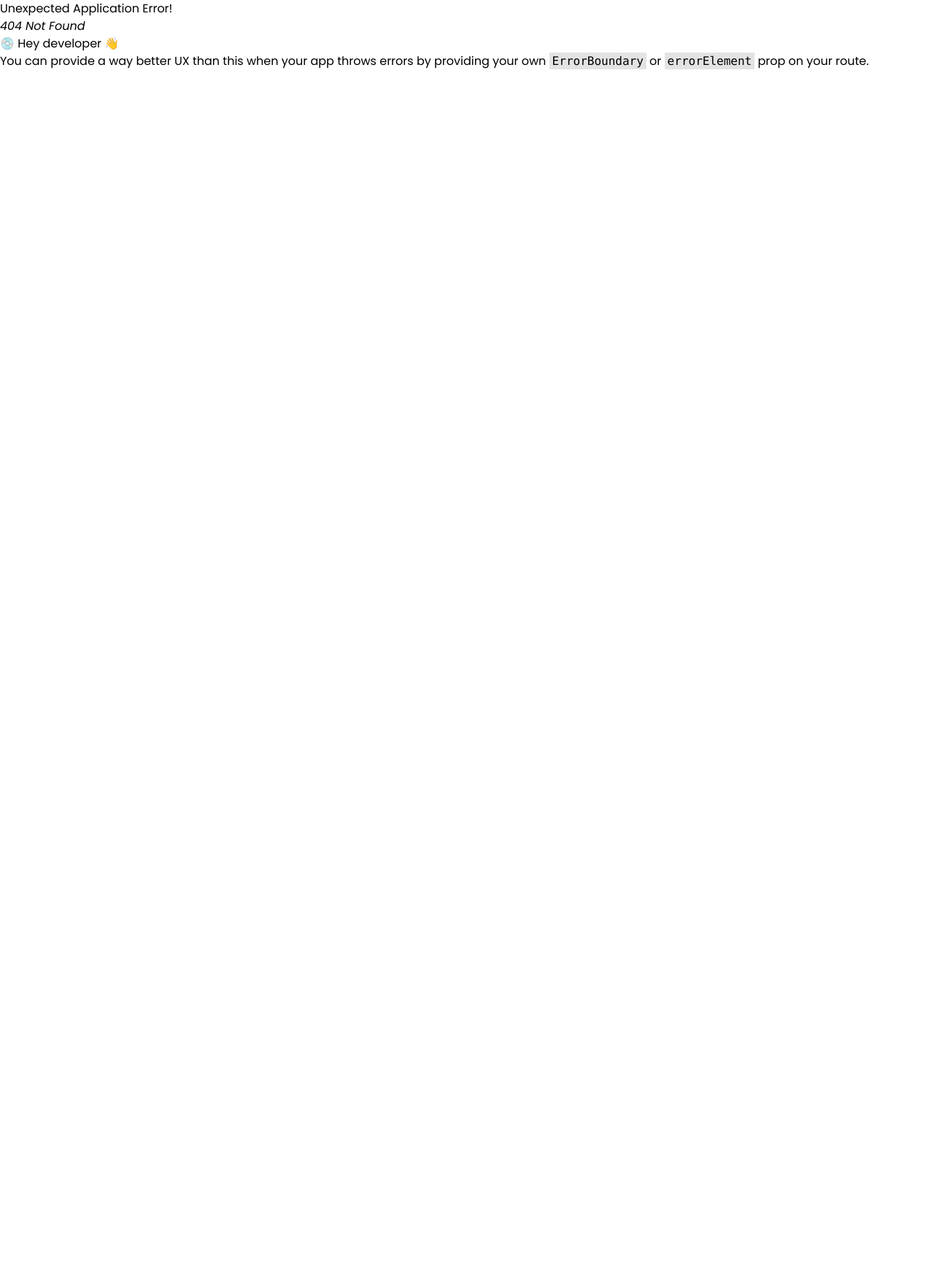
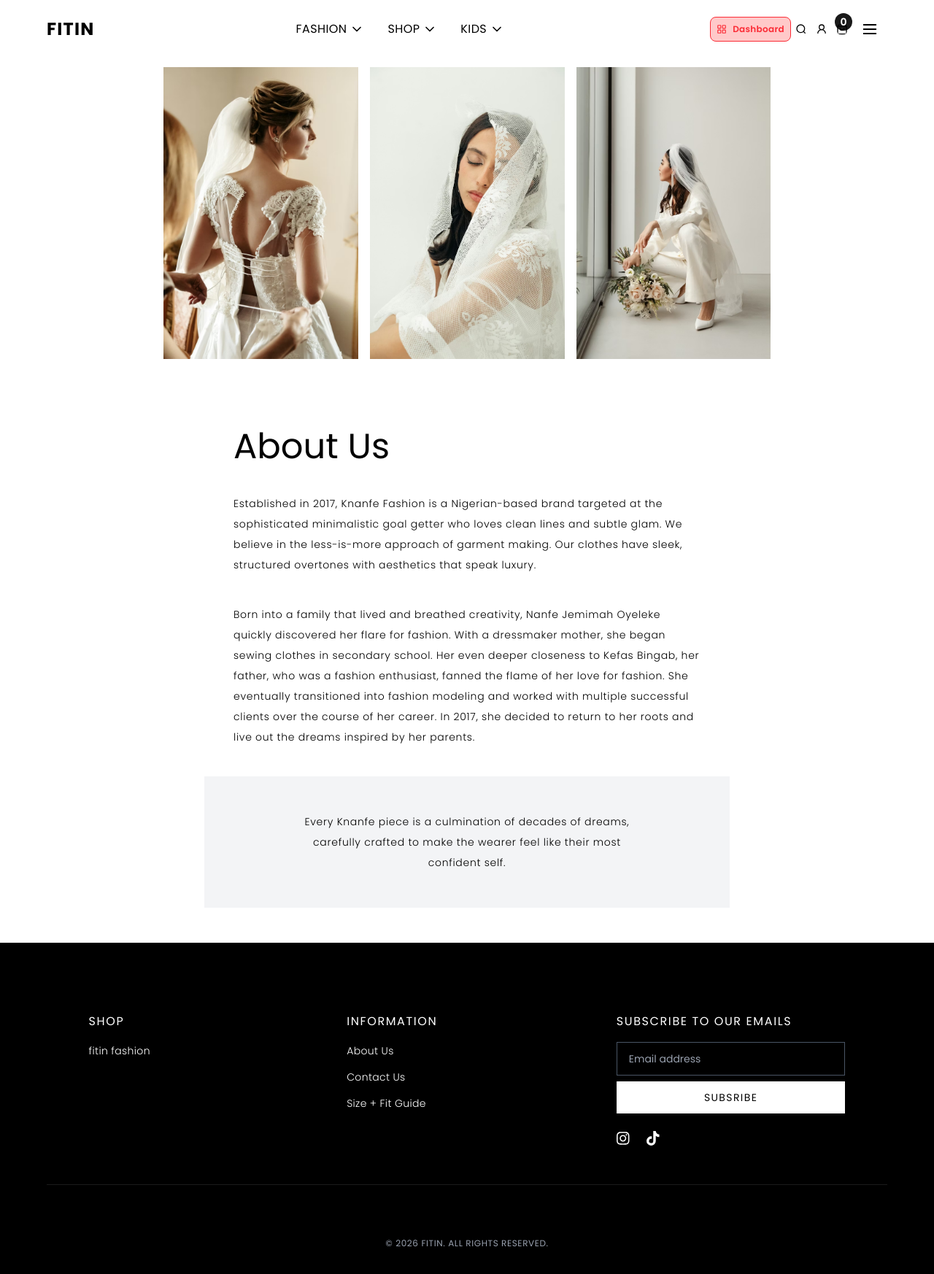
Before and after one commit to Udeme01/fitin_brand, a React (Vite) app: page /about in a window 1280 px wide. Before the commit this address had no page. Shown: the top 1746 px of the page at 73% size. Before the commit the page ends 800 px from the top, so only its background shows below. Built offline with nearby package versions, Linux system fonts and the light colour scheme.

Commit message:
completed the about page ui

```diff
--- a/src/App.jsx
+++ b/src/App.jsx
@@ -2,6 +2,7 @@ import React from "react";
 import { createBrowserRouter, RouterProvider } from "react-router-dom";
 import RootLayout from "./pages/RootLayout";
 import Homepage from "./pages/Homepage";
+import AboutUs from "./pages/AboutUs";
 
 const App = () => {
   const router = createBrowserRouter([
@@ -12,6 +13,10 @@ const App = () => {
         {
           index: true,
           element: <Homepage />,
+        },
+        {
+          path: "about",
+          element: <AboutUs />,
         },
       ],
     },
--- /dev/null
+++ b/src/components/common/ScrollToTop.jsx
@@ -0,0 +1,14 @@
+import { useEffect } from "react";
+import { useLocation } from "react-router-dom";
+
+const ScrollToTop = () => {
+  const { pathname } = useLocation();
+
+  useEffect(() => {
+    window.scrollTo(0, 0);
+  }, [pathname]);
+
+  return null;
+};
+
+export default ScrollToTop;
--- /dev/null
+++ b/src/components/home/Kids.jsx
@@ -0,0 +1,11 @@
+import React from 'react'
+
+const Kids = () => {
+  return (
+    <div>
+
+    </div>
+  )
+}
+
+export default Kids
--- a/src/components/layout/Footer.jsx
+++ b/src/components/layout/Footer.jsx
@@ -2,12 +2,46 @@ import React from "react";
 import { NavLink } from "react-router-dom";
 import Typography from "../ui/Typography";
 import { FontAwesomeIcon } from "@fortawesome/react-fontawesome";
-import { faInstagram, faTiktok } from "@fortawesome/free-brands-svg-icons";
 import Button from "../ui/Button";
 import { footerdata, socialicons } from "../../data/footerdata";
+import Input from "../ui/Input";
+import { Formik, Form } from "formik";
+import { newsletterSchema } from "../../utils/validationSchemas";
 
 const Footer = () => {
   const currentYear = new Date().getFullYear();
+
+  const handleNewsletterSubmit = (values, { setSubmitting, resetForm }) => {
+    setTimeout(() => {
+      console.log("Subscribed email:", values.email);
+      alert(`Thank you for subscribing with ${values.email}!`);
+      resetForm();
+      setSubmitting(false);
+    }, 1000);
+  };
+
+  //   const handleNewsletterSubmit = async (values, { setSubmitting, resetForm }) => {
+  //   try {
+  //     const response = await fetch('/api/newsletter', {
+  //       method: 'POST',
+  //       headers: { 'Content-Type': 'application/json' },
+  //       body: JSON.stringify({ email: values.email })
+  //     });
+
+  //     if (response.ok) {
+  //       alert(`Thank you for subscribing with ${values.email}!`);
+  //       resetForm();
+  //     } else {
+  //       alert('Something went wrong. Please try again.');
+  //     }
+  //   } catch (error) {
+  //     console.error('Subscription error:', error);
+  //     alert('Failed to subscribe. Please try again.');
+  //   } finally {
+  //     setSubmitting(false); // ✅ Always set to false, even on error
+  //   }
+  // };
+
   return (
     <footer className="bg-black text-white mt-12">
       <section className="w-[90%] mx-auto py-12">
@@ -47,14 +81,31 @@ const Footer = () => {
               <Typography className="mb-4 text-base font-normal">
                 Subscribe to our emails
               </Typography>
-              <div className="flex flex-col gap-3">
-                <input
-                  type="email"
-                  placeholder="Email address"
-                  className="border border-gray-600 bg-transparent py-3 px-4 text-sm text-white placeholder:text-gray-400 focus:outline-none focus:border-white"
-                />
-                <Button variant="solid">Subscribe</Button>
-              </div>
+              <Formik
+                initialValues={{ email: "" }}
+                validationSchema={newsletterSchema}
+                onSubmit={handleNewsletterSubmit}
+              >
+                {(formik) => (
+                  <Form className="w-full md:w-fit lg:w-full flex flex-col gap-2">
+                    <Input
+                      type="email"
+                      placeholder="Email address"
+                      id="email"
+                      name="email"
+                      formik={formik}
+                    />
+
+                    <Button
+                      type="submit"
+                      variant="solidWhite"
+                      disabled={formik.isSubmitting}
+                    >
+                      {formik.isSubmitting ? "Subscribing..." : "Subsribe"}
+                    </Button>
+                  </Form>
+                )}
+              </Formik>
 
               {/* Social icons */}
               <div className="flex gap-6 mt-6">
--- a/src/components/ui/Button.jsx
+++ b/src/components/ui/Button.jsx
@@ -1,6 +1,6 @@
 import React from "react";
 
-const Button = ({ variant, children, ...props }) => {
+const Button = ({ variant, children, type, ...props }) => {
   const baseClasses = `border-0 outline-0 py-3 px-8 uppercase text-sm tracking-widest cursor-pointer`;
 
   const variantClasses = {
@@ -10,7 +10,11 @@ const Button = ({ variant, children, ...props }) => {
     outlineBlack: "bg-transparent border-2 border-black",
   };
   return (
-    <button className={`${baseClasses} ${variantClasses[variant]}`} {...props}>
+    <button
+      type={type}
+      className={`${baseClasses} ${variantClasses[variant]}`}
+      {...props}
+    >
       {children}
     </button>
   );
--- a/src/components/ui/Input.jsx
+++ b/src/components/ui/Input.jsx
@@ -0,0 +1,39 @@
+import React from "react";
+
+const Input = ({
+  label,
+  id,
+  type = "text",
+  name,
+  placeholder,
+  formik,
+  disabled = false,
+}) => {
+  const inputId = id || name;
+  const { handleBlur, handleChange, values, errors, touched } = formik;
+  const hasError = errors[name] && touched[name];
+  const inputStyles = `border bg-transparent w-full md:w-56 lg:w-full py-3 px-4 text-sm placeholder:text-gray-400 focus:outline-none ${hasError ? "border-red-500" : "border-gray-600"} focus:border-white`;
+
+  return (
+    <div>
+      {label && <label htmlFor={inputId}>{label}</label>}
+      <input
+        id={inputId}
+        name={name}
+        type={type}
+        placeholder={placeholder}
+        className={`${inputStyles}`}
+        onChange={handleChange}
+        onBlur={handleBlur}
+        value={values[name] || ""}
+        disabled={disabled}
+      />
+
+      {hasError ? (
+        <div className="text-red-500 tracking-wider">{errors[name]}</div>
+      ) : ""}
+    </div>
+  );
+};
+
+export default Input;
--- a/src/pages/AboutUs.jsx
+++ b/src/pages/AboutUs.jsx
@@ -0,0 +1,68 @@
+import React from "react";
+import aboutimg from "/images/hero/wedding_dress_11.avif";
+import aboutimg2 from "/images/hero/wedding_dress_14.avif";
+import aboutimg3 from "/images/hero/wedding_dress_17.avif";
+import { ChevronLeft, ChevronRight } from "lucide-react";
+
+const AboutUs = () => {
+  return (
+    <section className="w-[90%] mx-auto">
+      <section className="flex items-center justify-center gap-4 my-3">
+        <img
+          src={aboutimg}
+          alt="a young lady wearing a white wedding gown"
+          className="w-full h-[60vh] object-cover object-top md:object-center md:h-[90vh] lg:h-[400px] lg:w-fit"
+        />
+        <img
+          src={aboutimg2}
+          alt="a young lady wearing a white wedding gown"
+          className="w-full h-[60vh] object-cover object-top md:object-center md:h-[90vh] lg:h-[400px] lg:w-fit hidden lg:block"
+        />
+        <img
+          src={aboutimg3}
+          alt="a young lady wearing a white wedding gown"
+          className="w-full h-[60vh] object-cover object-top md:object-center md:h-[90vh] lg:h-[400px] lg:w-fit hidden lg:block"
+        />
+      </section>
+      <section className="flex items-center justify-center space-x-8 my-8 lg:hidden">
+        <div className="cursor-pointer">
+          <ChevronLeft size={16} />
+        </div>
+        <span className="text-xs">1/3</span>
+        <div className="cursor-pointer">
+          <ChevronRight size={16} />
+        </div>
+      </section>
+
+      <section className="md:w-[80vh] mx-auto space-y-4 mt-20 lg:mt-24">
+        <h1 className="text-4xl lg:text-5xl">About Us</h1>
+        <p className="text-sm font-light text-left tracking-wider leading-7 my-10">
+          Established in 2017, Knanfe Fashion is a Nigerian-based brand targeted
+          at the sophisticated minimalistic goal getter who loves clean lines
+          and subtle glam. We believe in the less-is-more approach of garment
+          making. Our clothes have sleek, structured overtones with aesthetics
+          that speak luxury.
+        </p>
+
+        <p className="text-sm font-light text-left tracking-wider leading-7 my-10">
+          Born into a family that lived and breathed creativity, Nanfe Jemimah
+          Oyeleke quickly discovered her flare for fashion. With a dressmaker
+          mother, she began sewing clothes in secondary school. Her even deeper
+          closeness to Kefas Bingab, her father, who was a fashion enthusiast,
+          fanned the flame of her love for fashion. She eventually transitioned
+          into fashion modeling and worked with multiple successful clients over
+          the course of her career. In 2017, she decided to return to her roots
+          and live out the dreams inspired by her parents.
+        </p>
+      </section>
+      <section className="max-w-[90vh] mx-auto space-y-4 bg-gray-100 px-10 py-8 md:px-24 md:py-12 lg:px-32">
+        <p className="text-sm font-light text-center tracking-wider leading-7 bg-red-">
+          Every Knanfe piece is a culmination of decades of dreams, carefully
+          crafted to make the wearer feel like their most confident self.
+        </p>
+      </section>
+    </section>
+  );
+};
+
+export default AboutUs;
--- a/src/pages/RootLayout.jsx
+++ b/src/pages/RootLayout.jsx
@@ -2,10 +2,12 @@ import React from "react";
 import { Outlet } from "react-router-dom";
 import Header from "../components/layout/Header";
 import Footer from "../components/layout/Footer";
+import ScrollToTop from "../components/common/ScrollToTop";
 
 const RootLayout = () => {
   return (
     <>
+      <ScrollToTop />
       <Header />
       <main>
         <Outlet />
--- /dev/null
+++ b/src/utils/validationSchemas.js
@@ -0,0 +1,56 @@
+import * as Yup from "yup";
+
+// Newsletter subscription schema
+export const newsletterSchema = Yup.object({
+  email: Yup.string()
+    .email("Invalid email address")
+    .required("Email is required"),
+});
+
+// Contact form schema
+export const contactSchema = Yup.object({
+  firstName: Yup.string()
+    .max(15, "Must be 15 characters or less")
+    .required("First name is required"),
+  lastName: Yup.string()
+    .max(20, "Must be 20 characters or less")
+    .required("Last name is required"),
+  email: Yup.string()
+    .email("Invalid email address")
+    .required("Email is required"),
+  message: Yup.string()
+    .min(10, "Message must be at least 10 characters")
+    .required("Message is required"),
+});
+
+// Login schema
+export const loginSchema = Yup.object({
+  email: Yup.string()
+    .email("Invalid email address")
+    .required("Email is required"),
+  password: Yup.string()
+    .min(8, "Password must be at least 8 characters")
+    .required("Password is required"),
+});
+
+// Register schema
+export const registerSchema = Yup.object({
+  firstName: Yup.string()
+    .max(15, "Must be 15 characters or less")
+    .required("First name is required"),
+  lastName: Yup.string()
+    .max(20, "Must be 20 characters or less")
+    .required("Last name is required"),
+  email: Yup.string()
+    .email("Invalid email address")
+    .required("Email is required"),
+  password: Yup.string()
+    .min(8, "Password must be at least 8 characters")
+    .matches(/[a-z]/, "Password must contain at least one lowercase letter")
+    .matches(/[A-Z]/, "Password must contain at least one uppercase letter")
+    .matches(/[0-9]/, "Password must contain at least one number")
+    .required("Password is required"),
+  confirmPassword: Yup.string()
+    .oneOf([Yup.ref("password"), null], "Passwords must match")
+    .required("Confirm password is required"),
+});
```
